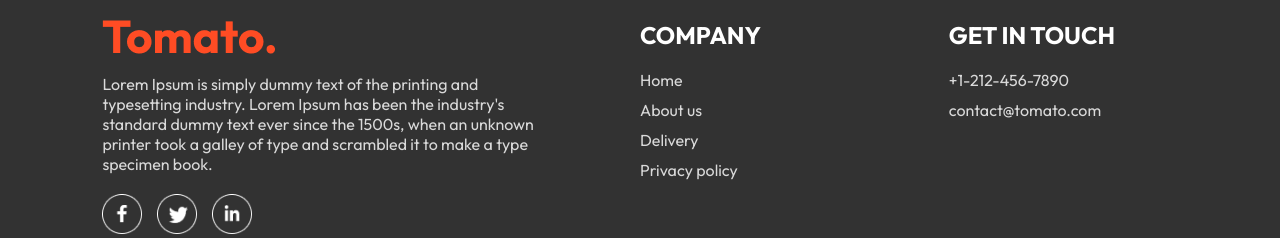
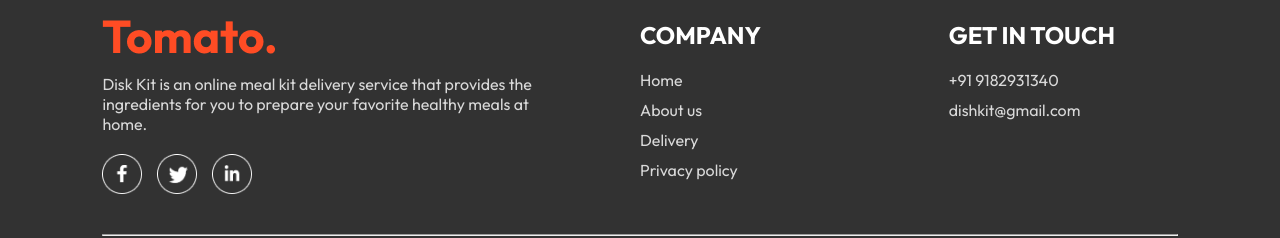
Before and after one commit to surajreddy72/DishKit, a React (Vite) app in the folder food-del 2/frontend/: page /verify in a window 1280 px wide. Shown: the part 622-860 px from the top of the page. Built offline with nearby package versions, Linux system fonts and the light colour scheme; no server answers.

Commit message:
Changes in Footer

```diff
--- a/food-del 2/frontend/src/components/Footer/Footer.jsx
+++ b/food-del 2/frontend/src/components/Footer/Footer.jsx
@@ -8,7 +8,7 @@ const Footer = () => {
       <div className="footer-content">
         <div className="footer-content-left">
             <img src={assets.logo} alt="" />
-            <p>Lorem Ipsum is simply dummy text of the printing and typesetting industry. Lorem Ipsum has been the industry's standard dummy text ever since the 1500s, when an unknown printer took a galley of type and scrambled it to make a type specimen book.</p>
+            <p>Disk Kit is an online meal kit delivery service that provides the ingredients for you to prepare your favorite healthy meals at home.</p>
             <div className="footer-social-icons">
                 <img src={assets.facebook_icon} alt="" />
                 <img src={assets.twitter_icon} alt="" />
@@ -27,13 +27,13 @@ const Footer = () => {
         <div className="footer-content-right">
             <h2>GET IN TOUCH</h2>
             <ul>
-                <li>+1-212-456-7890</li>
-                <li>contact@tomato.com</li>
+                <li>+91 9182931340</li>
+                <li>dishkit@gmail.com</li>
             </ul>
         </div>
       </div>
       <hr />
-      <p className="footer-copyright">Copyright 2024 © Tomato.com - All Right Reserved.</p>
+
     </div>
   )
 }
```
